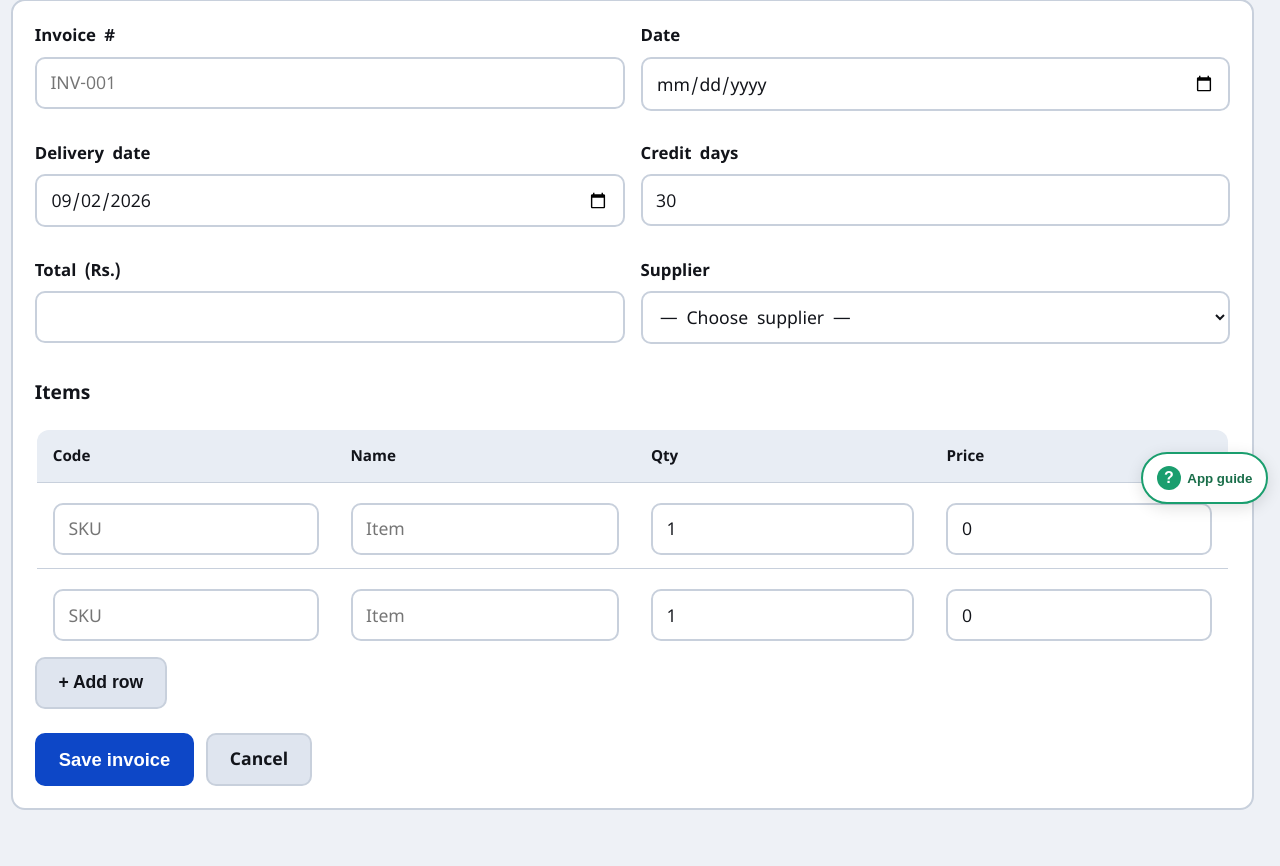
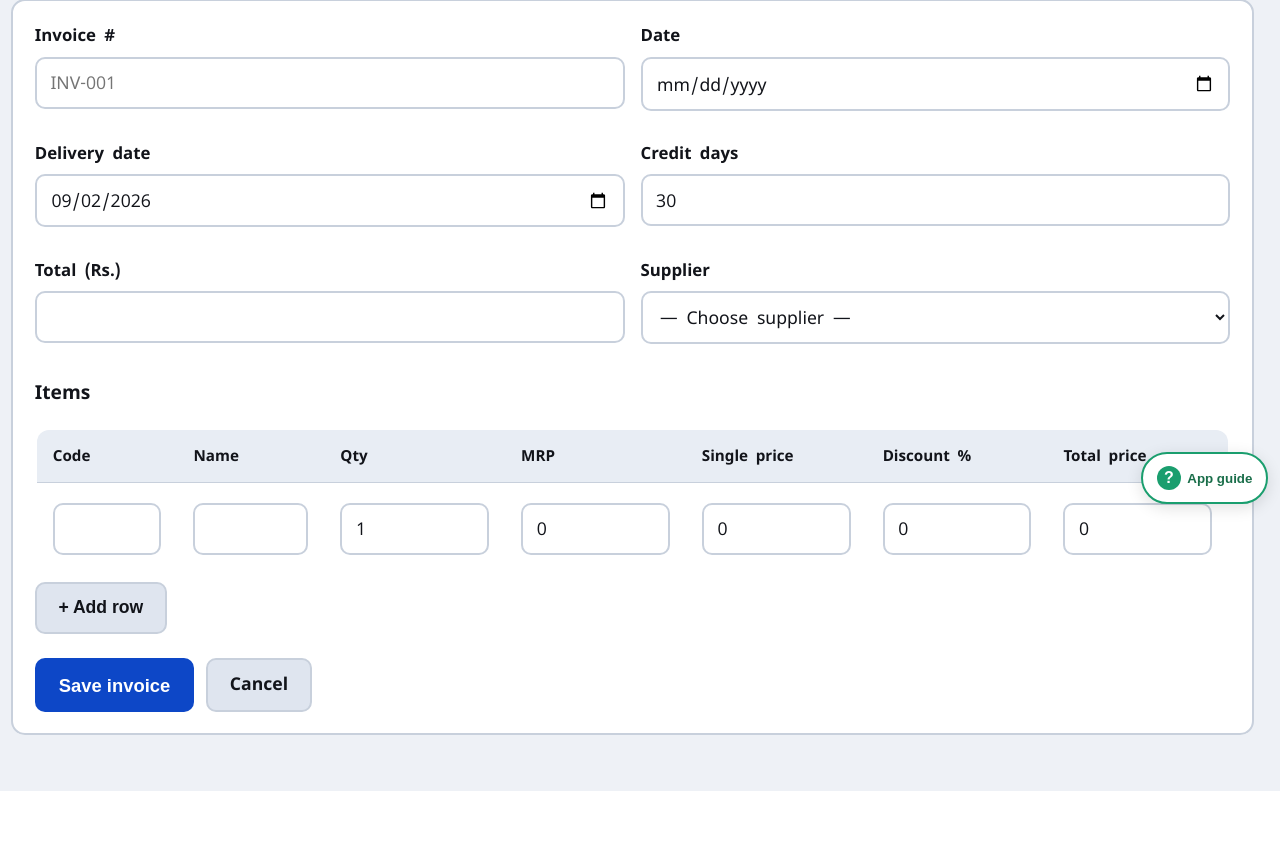
Before and after one commit to ChamodiMadurasinghe/Zenith, a Flask app: page /invoice/manual in a window 1280 px wide. Shown: the part 284-1150 px from the top of the page. After the commit the page ends 1075 px from the top, so only its background shows below. Run offline with Flask 3, Linux system fonts and the light colour scheme; the visitor is signed in with stand-in values (Sample User, id 1); data comes from the database, SQL or seed files in the repository; parts of the project's set-up code (start-up, migrations or seed data) failed here and were passed over.

Commit message:
Add MRP, unit price, discount, and line total on invoice item rows.
OCR and verify/manual forms now capture full line pricing so shops can review printed MRP vs selling price and auto-calculated totals.

Co-authored-by: Cursor <cursoragent@cursor.com>

```diff
--- a/core/i18n.py
+++ b/core/i18n.py
@@ -296,6 +296,10 @@ MESSAGES = {
         "col_name": "Name",
         "col_qty": "Qty",
         "col_price": "Price",
+        "col_mrp": "MRP",
+        "col_single_price": "Single price",
+        "col_discount": "Discount %",
+        "col_line_total": "Total price",
         "add_row": "+ Add row",
         "save_invoice": "Save invoice",
         "cancel": "Cancel",
@@ -829,6 +833,10 @@ MESSAGES = {
         "col_name": "නම",
         "col_qty": "ප්‍රමාණය",
         "col_price": "මිල",
+        "col_mrp": "MRP",
+        "col_single_price": "තනි මිල",
+        "col_discount": "වට්ටම් %",
+        "col_line_total": "මුළු මිල",
         "add_row": "+ පේළියක්",
         "save_invoice": "ඉන්වොයිස් සුරකින්න",
         "cancel": "අවලංගු",
@@ -1361,6 +1369,10 @@ MESSAGES = {
         "col_name": "பெயர்",
         "col_qty": "அளவு",
         "col_price": "விலை",
+        "col_mrp": "MRP",
+        "col_single_price": "தனி விலை",
+        "col_discount": "தள்ளுபடி %",
+        "col_line_total": "மொத்த விலை",
         "add_row": "+ வரி சேர்",
         "save_invoice": "invoice சேமி",
         "cancel": "ரத்து",
--- a/core/ingestion_helpers.py
+++ b/core/ingestion_helpers.py
@@ -31,6 +31,90 @@ def dealer_setup_from_extraction(extracted: dict) -> dict:
     return setup
 
 
+def _form_at(values: list, index: int, default: str = "") -> str:
+    if index < len(values):
+        return values[index]
+    return default
+
+
+def coerce_item_qty(value) -> int:
+    try:
+        return max(0, int(float(value if value not in (None, "") else 1)))
+    except (TypeError, ValueError):
+        return 1
+
+
+def coerce_item_money(value, default: float = 0.0) -> float:
+    try:
+        if value is None or value == "":
+            return default
+        return float(value)
+    except (TypeError, ValueError):
+        return default
+
+
+def compute_item_line_total(qty, unit_price, discount_pct) -> float:
+    total = float(qty or 0) * float(unit_price or 0)
+    disc = float(discount_pct or 0)
+    if disc > 0:
+        total *= max(0.0, 1.0 - disc / 100.0)
+    return round(total, 2)
+
+
+def normalize_line_item(item: dict) -> dict:
+    qty = coerce_item_qty(item.get("item_qty"))
+    price = coerce_item_money(item.get("item_price"))
+    disc = coerce_item_money(item.get("item_discount"))
+    mrp = coerce_item_money(item.get("item_mrp"))
+    raw_total = item.get("item_line_total")
+    line_total = (
+        compute_item_line_total(qty, price, disc)
+        if raw_total in (None, "")
+        else coerce_item_money(raw_total)
+    )
+    return {
+        "item_code": _clean(item.get("item_code")),
+        "item_name": _clean(item.get("item_name")),
+        "item_qty": qty,
+        "item_price": price,
+        "item_discount": disc,
+        "item_mrp": mrp,
+        "item_line_total": line_total,
+    }
+
+
+def parse_items_from_form(form) -> list[dict]:
+    """Read invoice line rows from a save/verify form (code, qty, MRP, price, discount, total)."""
+    codes = form.getlist("item_code")
+    names = form.getlist("item_name")
+    qtys = form.getlist("item_qty")
+    prices = form.getlist("item_price")
+    discounts = form.getlist("item_discount")
+    mrps = form.getlist("item_mrp")
+    totals = form.getlist("item_line_total")
+    n = max(len(codes), len(names), len(qtys), len(prices), len(discounts), len(mrps), len(totals), 0)
+    items = []
+    for i in range(n):
+        code = _form_at(codes, i).strip()
+        name = _form_at(names, i).strip()
+        if not code and not name:
+            continue
+        items.append(
+            normalize_line_item(
+                {
+                    "item_code": code,
+                    "item_name": name,
+                    "item_qty": _form_at(qtys, i, "1"),
+                    "item_price": _form_at(prices, i, "0"),
+                    "item_discount": _form_at(discounts, i, "0"),
+                    "item_mrp": _form_at(mrps, i, "0"),
+                    "item_line_total": _form_at(totals, i, ""),
+                }
+            )
+        )
+    return items
+
+
 def merge_dealer_setup(primary: dict, secondary: dict | None) -> dict:
     """Merge two dealer_setup dicts; primary (invoice extraction) wins when set."""
     merged = dict(_DEALER_DEFAULTS)
--- a/database/schema.sql
+++ b/database/schema.sql
@@ -82,6 +82,8 @@ CREATE TABLE item (
     item_qty        INTEGER NOT NULL,
     item_price      REAL    NOT NULL,
     item_discount   REAL    NOT NULL DEFAULT 0,
+    item_mrp        REAL    NOT NULL DEFAULT 0,
+    item_line_total REAL    NOT NULL DEFAULT 0,
     FOREIGN KEY (invoices_id) REFERENCES invoices(invoices_id)
 );
 
--- a/routes/ingestion.py
+++ b/routes/ingestion.py
@@ -11,7 +11,7 @@ from config import Config
 from core.auth import login_required
 from core.dates import format_date
 from core.i18n import flash_t
-from core.ingestion_helpers import PENDING_SUPPLIER_NAME, dealer_setup_from_extraction, merge_dealer_setup
+from core.ingestion_helpers import PENDING_SUPPLIER_NAME, dealer_setup_from_extraction, merge_dealer_setup, parse_items_from_form
 from core.whatsapp_intake import extract_image_to_pending_invoice
 from db import repositories as repo
 
@@ -32,23 +32,7 @@ def _image_url(location_path: Optional[str]) -> Optional[str]:
 
 
 def _parse_items_from_form():
-    items = []
-    codes = request.form.getlist("item_code")
-    names = request.form.getlist("item_name")
-    qtys = request.form.getlist("item_qty")
-    prices = request.form.getlist("item_price")
-    for i in range(len(codes)):
-        if codes[i].strip():
-            items.append(
-                {
-                    "item_code": codes[i],
-                    "item_name": names[i],
-                    "item_qty": qtys[i],
-                    "item_price": prices[i],
-                    "item_discount": 0,
-                }
-            )
-    return items
+    return parse_items_from_form(request.form)
 
 
 def _parse_invoice_data_from_form(location_path=None):
@@ -383,6 +367,8 @@ def verify_invoice(invoice_id):
             "item_qty": it["item_qty"],
             "item_price": it["item_price"],
             "item_discount": it.get("item_discount", 0),
+            "item_mrp": it.get("item_mrp", 0),
+            "item_line_total": it.get("item_line_total", 0),
         }
         for it in items
     ]
--- a/scripts/init_db.py
+++ b/scripts/init_db.py
@@ -201,6 +201,8 @@ MIGRATIONS = [
     )""",
     "CREATE INDEX IF NOT EXISTS idx_unprocessed_media_user ON unprocessed_media_log(user_id)",
     "CREATE INDEX IF NOT EXISTS idx_unprocessed_media_status ON unprocessed_media_log(status)",
+    "ALTER TABLE item ADD COLUMN item_mrp REAL NOT NULL DEFAULT 0",
+    "ALTER TABLE item ADD COLUMN item_line_total REAL NOT NULL DEFAULT 0",
 ]
 
 
--- a/static/css/main.css
+++ b/static/css/main.css
@@ -464,6 +464,9 @@ input:focus, select:focus, textarea:focus {
 .data-table tr.clickable-row:focus-visible td { background: var(--surface-hover); }
 .data-table-lg th, .data-table-lg td { padding: 1rem; font-size: 1.08rem; }
 .table-scroll { overflow-x: auto; -webkit-overflow-scrolling: touch; margin-bottom: 0.5rem; }
+.items-table-wrap { margin: 0.5rem 0 0.75rem; }
+#items-table .item-template { display: none; }
+#items-table input[type="number"] { min-width: 5.5rem; }
 .list-filter-stack {
   margin: 0.5rem 0 1rem;
   border: 2px solid var(--border);
--- a/static/js/review.js
+++ b/static/js/review.js
@@ -1,3 +1,13 @@
+function fillLineTotal(row) {
+  const qty = Number(row.querySelector('[name="item_qty"]')?.value || 0);
+  const price = Number(row.querySelector('[name="item_price"]')?.value || 0);
+  const disc = Number(row.querySelector('[name="item_discount"]')?.value || 0);
+  const totalInput = row.querySelector('[name="item_line_total"]');
+  if (!totalInput) return;
+  const total = qty * price * Math.max(0, 1 - disc / 100);
+  totalInput.value = total.toFixed(2);
+}
+
 document.getElementById("add-item")?.addEventListener("click", () => {
   const tbody = document.querySelector("#items-table tbody");
   const template = document.querySelector(".item-template");
@@ -5,4 +15,12 @@ document.getElementById("add-item")?.addEventListener("click", () => {
   const row = template.cloneNode(true);
   row.classList.remove("item-template");
   tbody.appendChild(row);
+  fillLineTotal(row);
 });
+
+document.getElementById("items-table")?.addEventListener("input", (event) => {
+  const name = event.target?.name;
+  if (!["item_qty", "item_price", "item_discount"].includes(name)) return;
+  const row = event.target.closest("tr");
+  if (row) fillLineTotal(row);
+});
--- /dev/null
+++ b/templates/_invoice_items_table.html
@@ -0,0 +1,37 @@
+<div class="table-scroll items-table-wrap">
+  <table class="data-table" id="items-table">
+    <thead>
+      <tr>
+        <th>{{ t('col_code') }}</th>
+        <th>{{ t('col_name') }}</th>
+        <th>{{ t('col_qty') }}</th>
+        <th>{{ t('col_mrp') }}</th>
+        <th>{{ t('col_single_price') }}</th>
+        <th>{{ t('col_discount') }}</th>
+        <th>{{ t('col_line_total') }}</th>
+      </tr>
+    </thead>
+    <tbody>
+      {% for item in line_items %}
+      <tr>
+        <td><input name="item_code" value="{{ item.item_code or '' }}"></td>
+        <td><input name="item_name" value="{{ item.item_name or '' }}"></td>
+        <td><input type="number" name="item_qty" value="{{ item.item_qty or 1 }}"></td>
+        <td><input type="number" step="0.01" name="item_mrp" value="{{ item.item_mrp or 0 }}"></td>
+        <td><input type="number" step="0.01" name="item_price" value="{{ item.item_price or 0 }}"></td>
+        <td><input type="number" step="0.01" name="item_discount" value="{{ item.item_discount or 0 }}"></td>
+        <td><input type="number" step="0.01" name="item_line_total" value="{{ item.item_line_total or 0 }}"></td>
+      </tr>
+      {% endfor %}
+      <tr class="item-template">
+        <td><input name="item_code" placeholder="SKU"></td>
+        <td><input name="item_name" placeholder="Item"></td>
+        <td><input type="number" name="item_qty" value="1"></td>
+        <td><input type="number" step="0.01" name="item_mrp" value="0"></td>
+        <td><input type="number" step="0.01" name="item_price" value="0"></td>
+        <td><input type="number" step="0.01" name="item_discount" value="0"></td>
+        <td><input type="number" step="0.01" name="item_line_total" value="0"></td>
+      </tr>
+    </tbody>
+  </table>
+</div>
--- a/templates/manual_invoice.html
+++ b/templates/manual_invoice.html
@@ -24,23 +24,9 @@
   </div>
 
   <h3>{{ t('line_items') }}</h3>
-  <table class="data-table" id="items-table">
-    <thead><tr><th>{{ t('col_code') }}</th><th>{{ t('col_name') }}</th><th>{{ t('col_qty') }}</th><th>{{ t('col_price') }}</th></tr></thead>
-    <tbody>
-      <tr>
-        <td><input name="item_code" placeholder="SKU"></td>
-        <td><input name="item_name" placeholder="Item"></td>
-        <td><input type="number" name="item_qty" value="1"></td>
-        <td><input type="number" step="0.01" name="item_price" value="0"></td>
-      </tr>
-      <tr class="item-template">
-        <td><input name="item_code" placeholder="SKU"></td>
-        <td><input name="item_name" placeholder="Item"></td>
-        <td><input type="number" name="item_qty" value="1"></td>
-        <td><input type="number" step="0.01" name="item_price" value="0"></td>
-      </tr>
-    </tbody>
-  </table>
+  {% with line_items=[{}] %}
+  {% include '_invoice_items_table.html' %}
+  {% endwith %}
   <button type="button" class="btn btn-secondary" id="add-item">{{ t('add_row') }}</button>
 
   <div class="actions">
```
Also changed, not shown: agents/ingestion.py (+6 -1 lines), core/tests/test_ingestion_helpers.py (added, +43 -0 lines), database/DATABASE.md (+6 -2 lines), db/repositories.py (+42 -53 lines), routes/dealers.py (+2 -19 lines), templates/dealer_invoice_detail.html (+3 -19 lines), templates/review_invoice.html (+3 -19 lines), templates/verify_invoice.html (+3 -19 lines).
